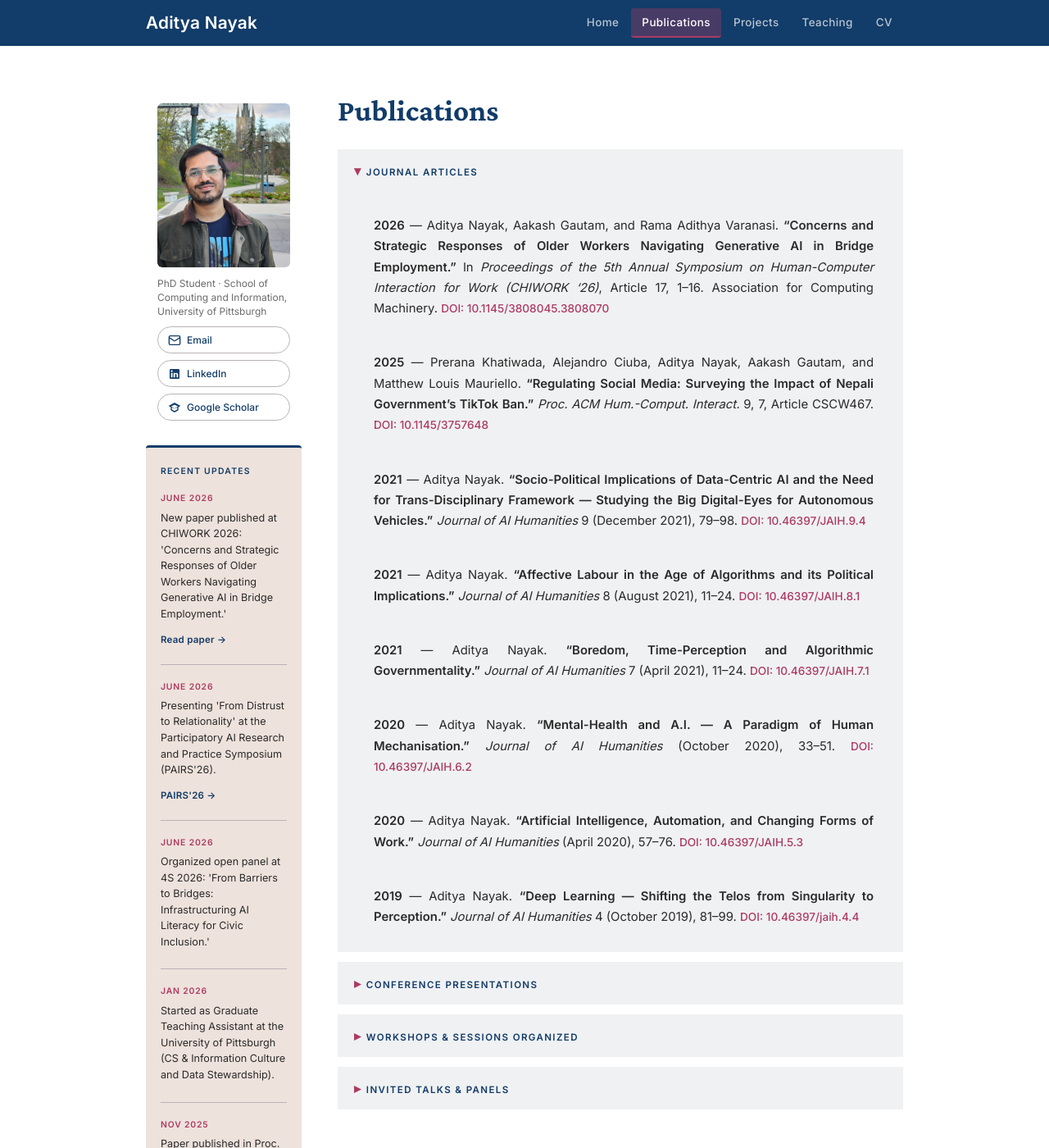
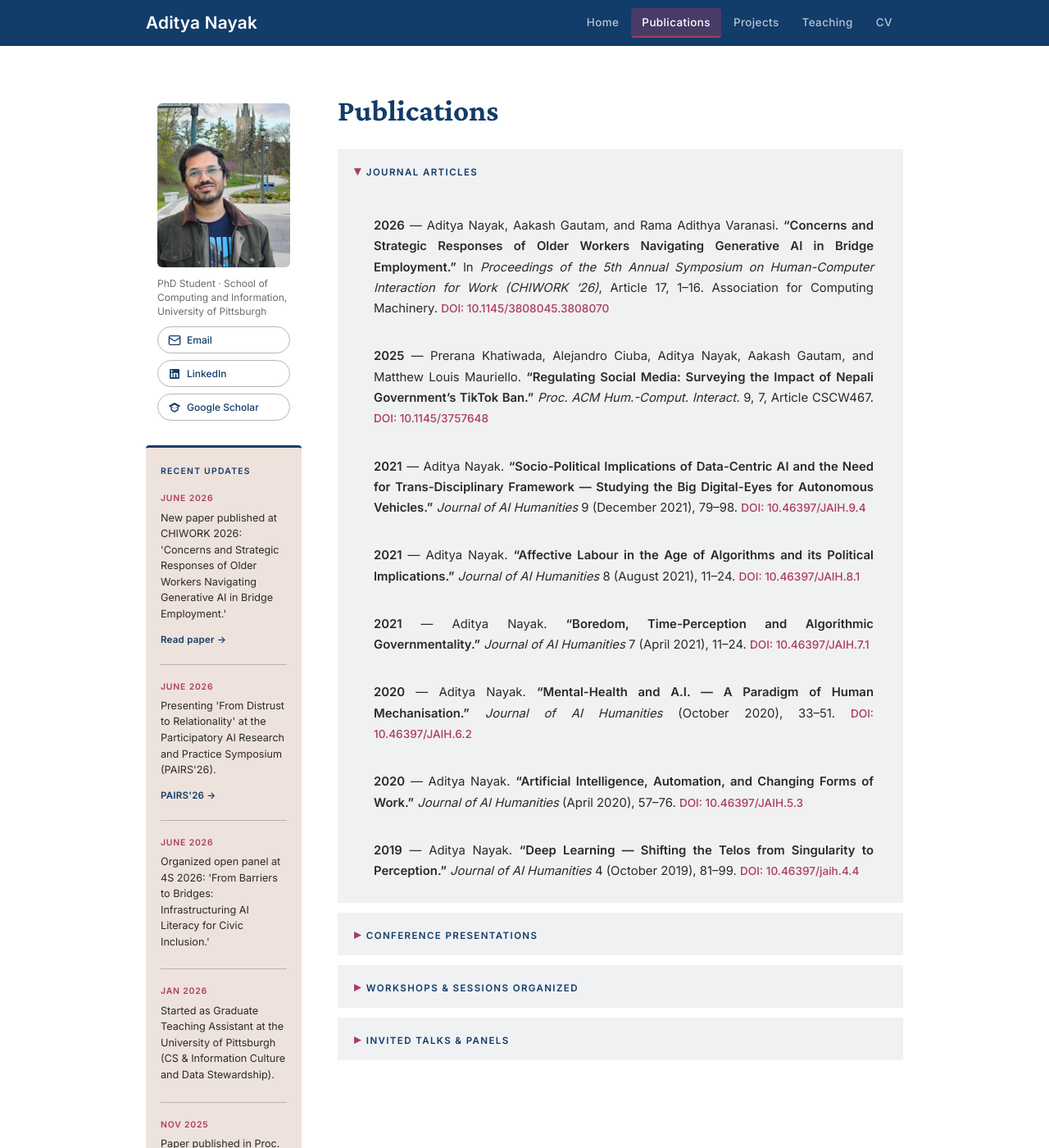
Before and after one commit to adityanayak-info/adityanayak-info.github.io, a Jekyll site: the page built from publications.md, in a window 1280 px wide and 1400 px high. Shown: the whole window at 82% size. Built offline with Jekyll 4.4.1, drawn with Linux system fonts in a browser that asks for light colours.

Commit message:
Update style.css

```diff
--- a/assets/css/style.css
+++ b/assets/css/style.css
@@ -899,8 +899,8 @@ hr.profile-rule {
 .pub-section-content .pub-list li {
   padding-left: 0;
   border-left: none;
-  margin-bottom: 6px;
-  padding-bottom: 6px;
+  margin-bottom: 2px;
+  padding-bottom: 2px;
   border-bottom: 1px solid var(--border);
 }
 
```
